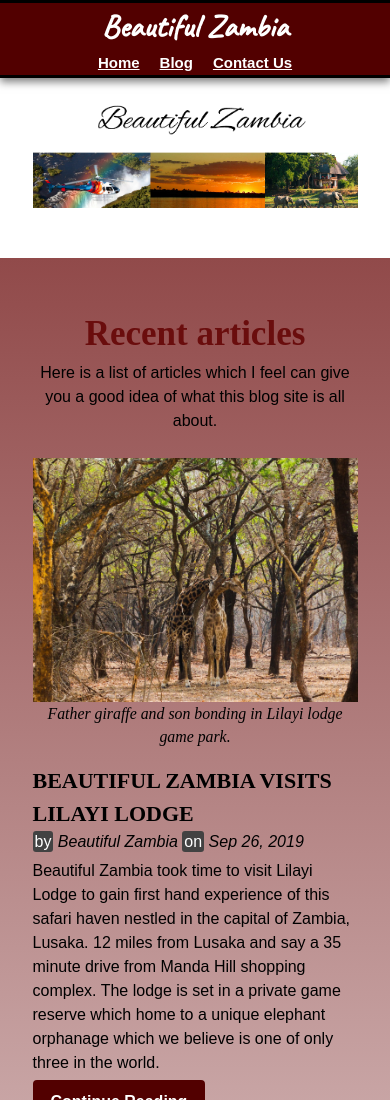
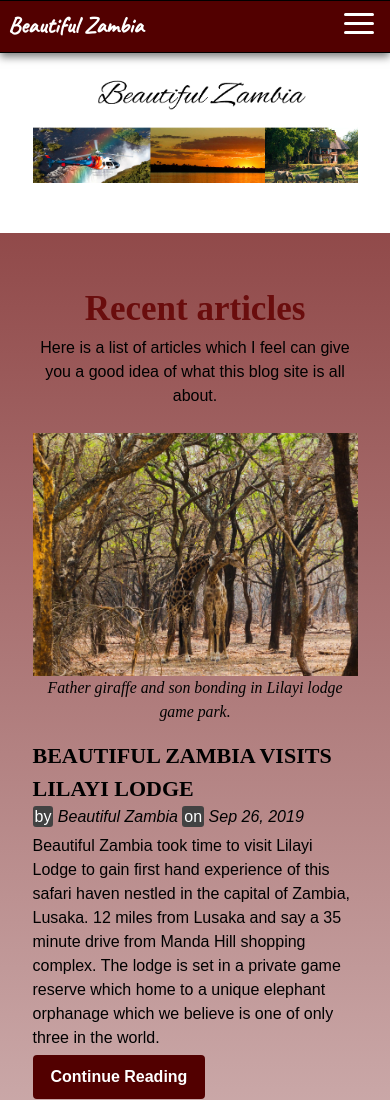
Before and after one commit to Xavier9981/beautiful-zambia, an Eleventy site: page src/pages/recent-articles.njk in a window 390 px wide. Shown: the top 1100 px of the page. Built offline with nearby package versions, Linux system fonts and the light colour scheme; Eleventy itself is replaced by a stand-in of ours; files that its build step writes are made by us from their sources.

Commit message:
modified the nav bar.

```diff
--- a/src/_includes/base.njk
+++ b/src/_includes/base.njk
@@ -49,4 +49,5 @@
 
 </body>
 <script src = "/script/current-year.js"></script>
+<script src = "/script/nav-bar.js"></script>
 </html>
--- a/src/_includes/header.njk
+++ b/src/_includes/header.njk
@@ -1,4 +1,4 @@
-<div class="nav-bar">
+<!--<div class="nav-bar">
     <header>
         <div><h1>Beautiful Zambia</h1>
         </div>
@@ -10,4 +10,20 @@
             <li><a href="#sub-footer">Contact Us</a></li>
         </ul>
     </nav>
+</div>-->
+
+<div class="navbar">
+    <header class="brand-title"><h1><a href="/">Beautiful Zambia</a></h1></header>
+    <a href="#" class="toggle-button">
+        <span class="bar"></span>
+        <span class="bar"></span>
+        <span class="bar"></span>
+    </a>
+    <nav class="navbar-links">
+        <ul>
+            <li><a href="/">Home</a></li>
+            <li><a href="/pages/recent-articles">Blog</a></li>
+            <li><a href="#sub-footer">Contact Us</a></li>
+        </ul>
+    </nav>
 </div>
--- a/src/css/style.css
+++ b/src/css/style.css
@@ -79,67 +79,92 @@
 /* //////////////////////
 header
 /////////////////////// */
-header{
-    display: flex;
-    flex-direction: column;
-    justify-content: center;
-}
 
-header div{
-    margin: auto;
-    text-align: center;
-    padding: 0 5px;
-}
-
-header div h1{
+header h1{
+    font-size: 1.45rem;
     color: var( --clr-neutral-100);
     text-transform: capitalize;
     font-weight: var(--fw-900);
     font-family: var(--ff-header);
 }
 
+header h1 a{
+    text-decoration: none;
+    color: var( --clr-neutral-100);
+}
+
 /* //////////////////////
 nav bar
 /////////////////////// */
-nav{
+.navbar {
     display: flex;
+    position: relative;
+    justify-content: space-between;
+    align-items: center;
+    border-bottom: 1px solid #000000;
+    border-top: 1px solid #000000;
+    background: var(--clr-primary-400);
+    box-shadow: 0px 4px 8px 0px rgb(0, 0, 0,50%);
+    color: white;
+    position: sticky;
+    top: 0;
+    z-index: 1;
 }
 
-nav ul{
-    list-style-type: none;
-    display: flex;
-    margin: auto;
+.brand-title {
+    font-size: 1.5rem;
+    margin: .5rem;
 }
 
-nav ul li{
-    margin: 0 10px;
-    white-space: nowrap;
+.navbar-links {
+    height: 100%;
 }
 
-nav ul li a{
+.navbar-links ul {
+    display: flex;
+    margin: 0;
+    padding: 0;
+
+}
+
+.navbar-links li {
+    white-space: nowrap;
+    list-style: none;
+}
+
+.navbar-links li a {
+    display: block;
+    text-decoration: none;
+    padding: 1rem;
     color: var( --clr-neutral-100);
     font-size: var(--fs-300);
     text-transform: capitalize;
     font-weight: var(--fw-550);
 }
 
-nav ul li a:hover{
+.navbar-links li:hover {
+    background-color: #555;
     text-decoration: none;
 }
 
-.nav-bar{
-    display: flex;
-    border-bottom: 3px solid #000000;
-    border-top: 3px solid #000000;
-    box-shadow: 0px 4px 8px 0px rgb(0, 0, 0,50%);
-    background: var(--clr-primary-400);
+.toggle-button {
+    position: absolute;
+    top: .75rem;
+    right: 1rem;
+    display: none;
+    flex-direction: column;
     justify-content: space-between;
-    position: sticky;
-    /*margin-bottom: 20px;*/
-    padding: 0 65px;
-    top: 0;
-    z-index: 1;
+    width: 30px;
+    height: 21px;
 }
+
+.toggle-button .bar {
+    height: 3px;
+    width: 100%;
+    background-color: white;
+    border-radius: 10px;
+}
+
 /* //////////////////////
 main-content-panel
 /////////////////////// */
@@ -435,6 +460,10 @@
     text-align: center;
 
 }
+
+/* //////////////////////
+media queries
+/////////////////////// */
 @media screen and (max-width: 1024px){
     .main-content-panel{
         grid-template-areas: ". welcome-content-panel welcome-content-panel welcome-content-panel welcome-content-panel welcome-content-panel welcome-content-panel welcome-content-panel welcome-content-panel welcome-content-panel welcome-content-panel ."
@@ -451,10 +480,6 @@
         padding: 20px 0;
     }
 
-    header, nav{
-        margin: 0;
-    }
-
     .snippet-title{
         margin-top: 15px;
     }
@@ -469,11 +494,42 @@
 
 }
 
-@media screen and (max-width: 425px){
-    .nav-bar{
-        display: block;
+@media (max-width: 800px) {
+    .navbar {
+        flex-direction: column;
+        align-items: flex-start;
     }
 
+    .toggle-button {
+        display: flex;
+    }
+
+    .navbar-links {
+        display: none;
+        width: 100%;
+    }
+
+    .navbar-links ul {
+        width: 100%;
+        flex-direction: column;
+    }
+
+    .navbar-links ul li {
+        text-align: center;
+    }
+
+    .navbar-links ul li a {
+        padding: .5rem 1rem;
+    }
+
+    .navbar-links.active {
+        display: flex;
+        border-top: 1px solid;
+        background: #000000;
+    }
+}
+
+@media screen and (max-width: 425px){
     .main-content-panel{
         grid-template-areas: ". welcome-content-panel welcome-content-panel welcome-content-panel welcome-content-panel welcome-content-panel welcome-content-panel welcome-content-panel welcome-content-panel welcome-content-panel welcome-content-panel ."
         ". logo-wrapper logo-wrapper logo-wrapper logo-wrapper logo-wrapper logo-wrapper logo-wrapper logo-wrapper logo-wrapper logo-wrapper ."
```
Also changed, not shown: 5 other files.
